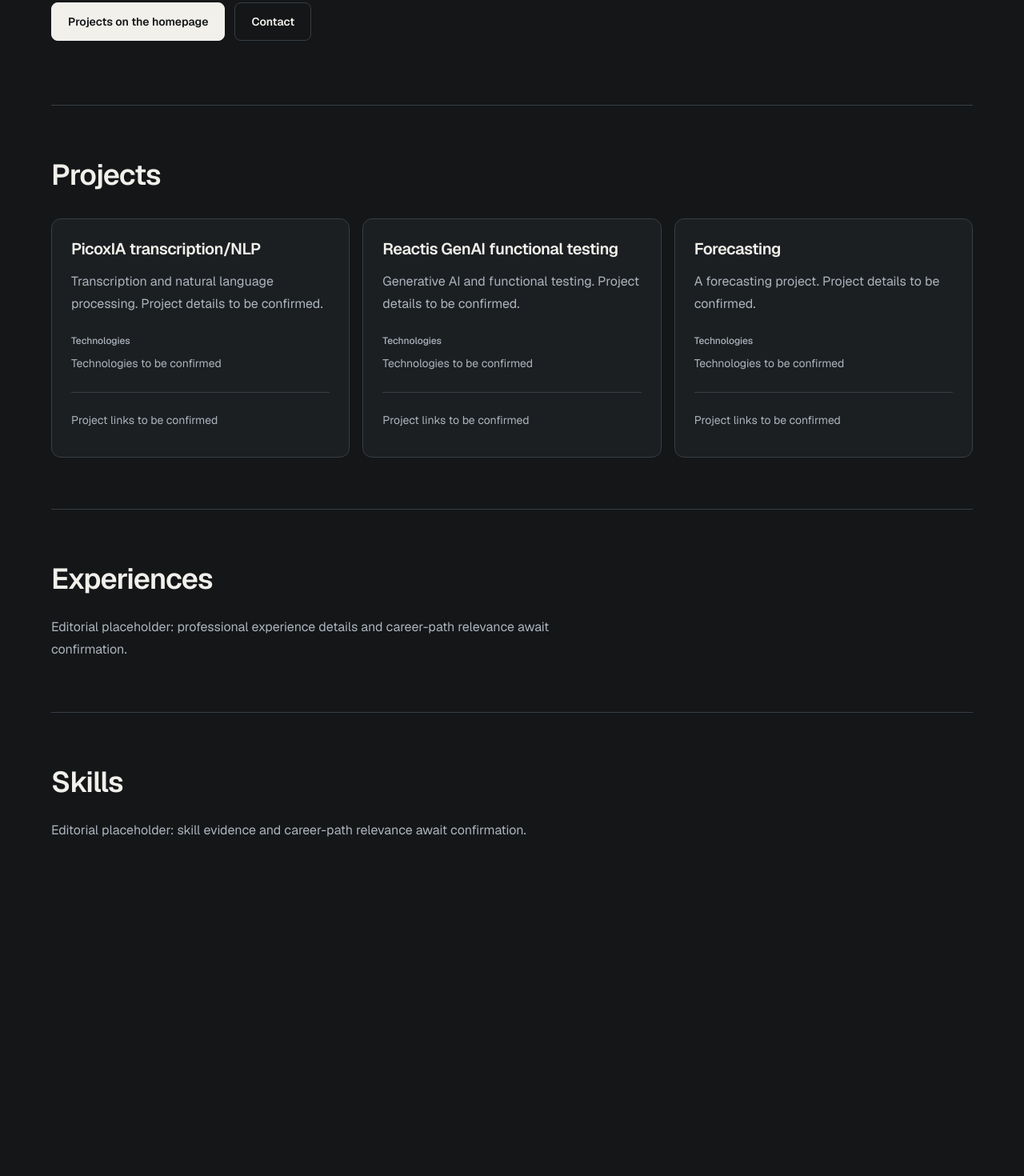
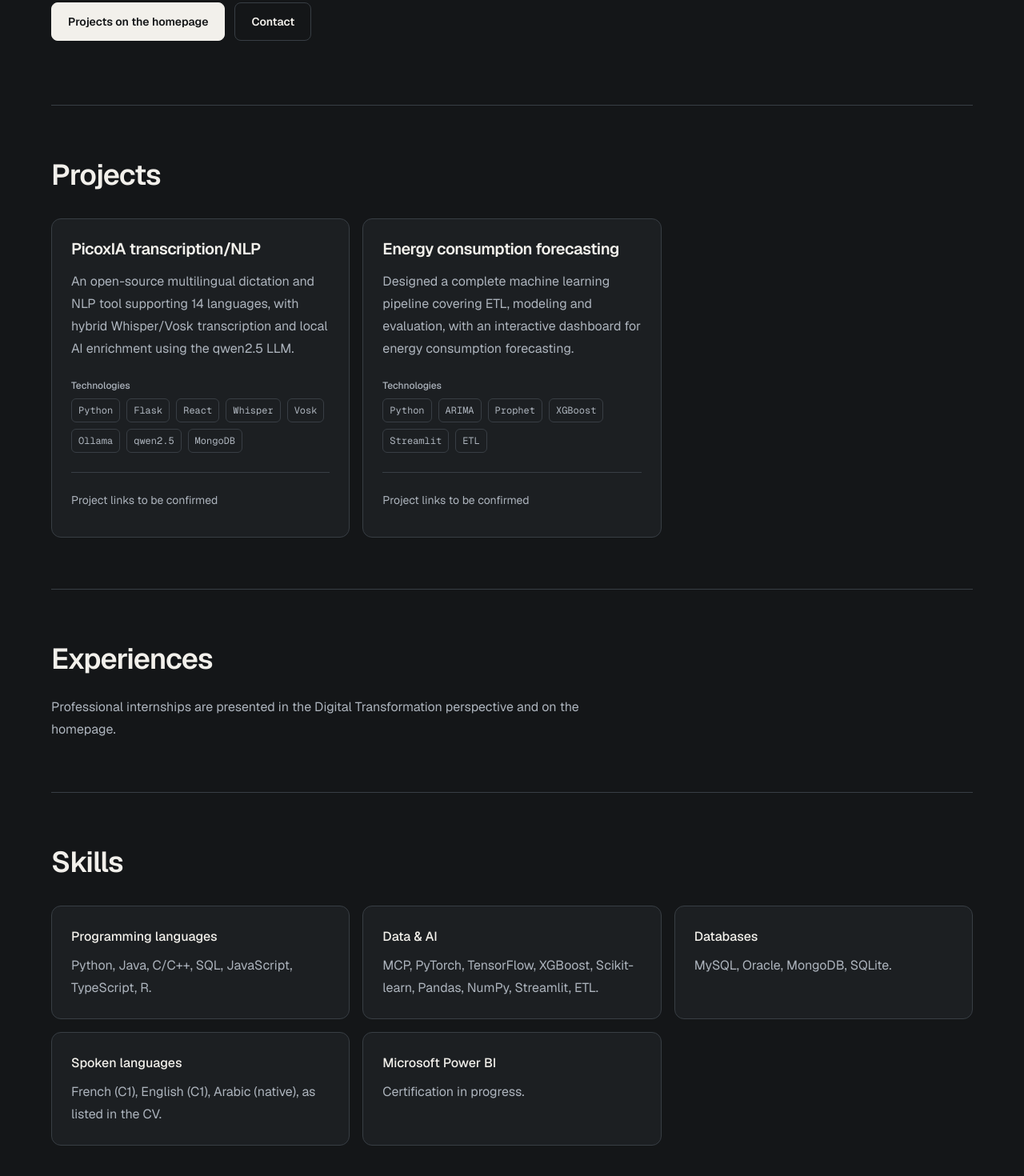
Before and after one commit to AbderahmaneYOUSFI/repo-yousfi, a Next.js app: page /paths/ai-data in a window 1280 px wide. Shown: the part 466-1936 px from the top of the page at 80% size. Before the commit the page ends 1630 px from the top, so only its background shows below. Built offline with nearby package versions, Linux system fonts and the light colour scheme.

Commit message:
feat: complete portfolio content and career paths

```diff
--- a/src/components/experience-list.tsx
+++ b/src/components/experience-list.tsx
@@ -2,7 +2,7 @@ import type { Experience } from "@/data/experiences";
 
 export function ExperienceList({ experiences }: { experiences: readonly Experience[] }) {
   if (experiences.length === 0) {
-    return <p className="mt-6 max-w-2xl leading-7 text-muted">Editorial placeholder: professional experience details and career-path relevance await confirmation.</p>;
+    return <p className="mt-6 max-w-2xl leading-7 text-muted">Professional internships are presented in the Digital Transformation perspective and on the homepage.</p>;
   }
 
   return (
--- a/src/components/skill-list.tsx
+++ b/src/components/skill-list.tsx
@@ -2,7 +2,7 @@ import type { Skill } from "@/data/skills";
 
 export function SkillList({ skills }: { skills: readonly Skill[] }) {
   if (skills.length === 0) {
-    return <p className="mt-6 max-w-2xl leading-7 text-muted">Editorial placeholder: skill evidence and career-path relevance await confirmation.</p>;
+    return <p className="mt-6 max-w-2xl leading-7 text-muted">No skills listed for this perspective yet.</p>;
   }
 
   return (
--- a/src/data/experiences.ts
+++ b/src/data/experiences.ts
@@ -9,10 +9,36 @@ export type Experience = Readonly<{
   careerPaths: readonly CareerPathSlug[];
 }>;
 
-// No professional experience is verified in repository source material.
-// ICOSNET is a project topic, not evidence of employment; Schneider Electric
-// has no source entry. Add records only after their facts are confirmed.
-export const experiences: readonly Experience[] = [];
+// Source: docs/content/cv-source.tex. Path relevance is editorial, not a job title.
+export const experiences: readonly Experience[] = [
+  {
+    id: "icosnet-2025",
+    organization: "ICOSNET SPA",
+    role: "Information Systems Management Intern",
+    period: "January–May 2025",
+    summary:
+      "Analyzed and modeled the software development process using BPMN. Structured project tracking data and defined KPIs for performance analysis. Established a continuous improvement approach based on quantitative indicators.",
+    careerPaths: ["digital"],
+  },
+  {
+    id: "schneider-electric-2024",
+    organization: "Schneider Electric Algeria",
+    role: "Quality Analyst Intern",
+    period: "March–April 2024",
+    summary:
+      "Analyzed quality data from ISO 9001 audits and identified areas for improvement. Tracked quality indicators and contributed to continuous improvement.",
+    careerPaths: ["digital"],
+  },
+  {
+    id: "schneider-electric-2023",
+    organization: "Schneider Electric Algeria",
+    role: "Process & Production Intern",
+    period: "March–April 2023",
+    summary:
+      "Analyzed production flows and used data to support performance optimization.",
+    careerPaths: ["digital"],
+  },
+];
 
 export function getExperiencesForPath(slug: CareerPathSlug): readonly Experience[] {
   return experiences.filter((experience) => experience.careerPaths.includes(slug));
--- a/src/data/profile.ts
+++ b/src/data/profile.ts
@@ -6,15 +6,19 @@ export type ProfileContact = {
 };
 
 // Add only confirmed personal destinations and an existing PDF from public/.
-const contact: ProfileContact = {};
+const contact: ProfileContact = {
+  email: "yousfi.abderrahmane02@gmail.com",
+  github: "https://github.com/AbderahmaneYOUSFI",
+  linkedin: "https://linkedin.com/in/abderrahmane02-yousfi",
+};
 
 export const profile = {
-  name: "Your Name",
-  role: "AI-Native Software Engineer",
+  name: "Abderrahmane Yousfi",
+  role: "M2 MIAGE · Applied AI & Industrial Engineering",
   intro:
-    "I design and build thoughtful digital products with modern web tools, clear systems thinking, and an eye for production quality.",
+    "Based in Nice, I am a Master 2 MIAGE student in the Applied Artificial Intelligence (IA2) track at Université Côte d’Azur, Sophia Antipolis (2025–present), and a 2025 Industrial Engineering graduate of ENSTA Alger. I combine full-stack development, AI and information systems, with projects spanning ML pipelines, multiplayer microservices and local NLP tools. I am seeking an AI developer internship starting in January 2027.",
   metadataDescription:
-    "Portfolio for Your Name, an AI-Native Software Engineer building thoughtful digital products.",
+    "Abderrahmane Yousfi — M2 MIAGE Applied AI student and Industrial Engineering graduate in Nice. Seeking an AI developer internship from January 2027.",
   ctas: {
     projects: {
       label: "View Projects",
@@ -26,8 +30,8 @@ export const profile = {
     },
   },
   projectSummary:
-    "Selected project case studies will highlight product thinking, technical decisions, and measurable outcomes.",
+    "Projects spanning multilingual transcription, multiplayer software, energy forecasting, information systems and database internals.",
   contactSummary:
-    "Contact links and a CV download appear here when available.",
+    "I am available for an AI developer internship starting in January 2027. Get in touch by email or connect with me on GitHub and LinkedIn.",
   contact,
 } as const;
--- a/src/data/projects.ts
+++ b/src/data/projects.ts
@@ -14,14 +14,14 @@ export type Project = Readonly<{
   links: readonly ProjectLink[];
 }>;
 
-// Names/topics come from the Feature 003 request. Path assignments are
-// provisional editorial choices; technologies and URLs await verification.
+// CV facts: docs/content/cv-source.tex. Retain unsourced legacy projects.
+// Editorial mappings and the MCP naming question: docs/content/content-review.md.
 export const projects: readonly Project[] = [
   {
     id: "picoxia",
     title: "PicoxIA transcription/NLP",
-    description: "Transcription and natural language processing. Project details to be confirmed.",
-    technologies: [],
+    description: "An open-source multilingual dictation and NLP tool supporting 14 languages, with hybrid Whisper/Vosk transcription and local AI enrichment using the qwen2.5 LLM.",
+    technologies: ["Python", "Flask", "React", "Whisper", "Vosk", "Ollama", "qwen2.5", "MongoDB"],
     careerPaths: ["ai-data", "software"],
     links: [],
   },
@@ -30,7 +30,8 @@ export const projects: readonly Project[] = [
     title: "Reactis GenAI functional testing",
     description: "Generative AI and functional testing. Project details to be confirmed.",
     technologies: [],
-    careerPaths: ["ai-data", "software"],
+    // CV does not verify this project's scope or path memberships.
+    careerPaths: [],
     links: [],
   },
   {
@@ -38,30 +39,47 @@ export const projects: readonly Project[] = [
     title: "Quiz Game",
     description: "A quiz game. Project details to be confirmed.",
     technologies: [],
-    careerPaths: ["software"],
+    // Keep separate from Faraway; relevance awaits supporting details.
+    careerPaths: [],
     links: [],
   },
   {
     id: "forecasting",
-    title: "Forecasting",
-    description: "A forecasting project. Project details to be confirmed.",
-    technologies: [],
+    title: "Energy consumption forecasting",
+    description: "Designed a complete machine learning pipeline covering ETL, modeling and evaluation, with an interactive dashboard for energy consumption forecasting.",
+    technologies: ["Python", "ARIMA", "Prophet", "XGBoost", "Streamlit", "ETL"],
     careerPaths: ["ai-data"],
     links: [],
   },
   {
     id: "icosnet",
     title: "ICOSNET process improvement",
-    description: "Process improvement. Project details to be confirmed.",
-    technologies: [],
+    description: "Work during the January–May 2025 information systems internship: BPMN modeling of software development, structured project tracking data and KPI definition to support continuous improvement.",
+    technologies: ["BPMN"],
     careerPaths: ["digital"],
     links: [],
   },
   {
     id: "thais-mcp-server",
-    title: "Thaïs MCP Server",
-    description: "An MCP server project. Project details to be confirmed.",
-    technologies: [],
+    title: "MCP Server — Hotel PMS integration",
+    description: "Processed and secured data flows through REST APIs to integrate a hotel property management system with Claude Desktop.",
+    technologies: ["Node.js", "TypeScript", "JWT", "REST API", "MCP"],
+    careerPaths: ["software"],
+    links: [],
+  },
+  {
+    id: "faraway",
+    title: "Faraway — Multiplayer card game",
+    description: "A microservices architecture covering authentication, lobby, game and AI services, with Python bots, real-time WebSocket communication and Docker CI/CD.",
+    technologies: ["Angular", "Spring Boot", "FastAPI", "Docker", "WebSocket", "Eureka", "Python"],
+    careerPaths: ["software"],
+    links: [],
+  },
+  {
+    id: "database-simulation",
+    title: "Oracle-style database simulation",
+    description: "Implemented database management mechanisms in Python, including buffer management, transactions and ACID properties.",
+    technologies: ["Python"],
     careerPaths: ["software"],
     links: [],
   },
--- a/src/data/skills.ts
+++ b/src/data/skills.ts
@@ -7,9 +7,82 @@ export type Skill = Readonly<{
   careerPaths: readonly CareerPathSlug[];
 }>;
 
-// Project topics, academic positioning and this repository's dependencies
-// do not verify a personal skill inventory. Await confirmed evidence.
-export const skills: readonly Skill[] = [];
+// Groups use the existing card model; no proficiency ratings are inferred.
+// Source: docs/content/cv-source.tex. Membership describes editorial relevance.
+export const skills: readonly Skill[] = [
+  {
+    id: "languages",
+    name: "Programming languages",
+    context: "Python, Java, C/C++, SQL, JavaScript, TypeScript, R.",
+    careerPaths: ["ai-data", "software"],
+  },
+  {
+    id: "frameworks",
+    name: "Web frameworks & APIs",
+    context: "Angular, Spring Boot, Node.js, Express, REST APIs.",
+    careerPaths: ["software"],
+  },
+  {
+    id: "data-ai",
+    name: "Data & AI",
+    context: "MCP, PyTorch, TensorFlow, XGBoost, Scikit-learn, Pandas, NumPy, Streamlit, ETL.",
+    careerPaths: ["ai-data"],
+  },
+  {
+    id: "databases",
+    name: "Databases",
+    context: "MySQL, Oracle, MongoDB, SQLite.",
+    careerPaths: ["ai-data", "software"],
+  },
+  {
+    id: "development-tools",
+    name: "Development & cloud tools",
+    context: "Git, Docker, AWS, Postman.",
+    careerPaths: ["software"],
+  },
+  {
+    id: "engineering-tools",
+    name: "Engineering & project tools",
+    context: "Jira, MATLAB, SAP, MS Project.",
+    careerPaths: ["digital"],
+  },
+  {
+    id: "modeling",
+    name: "Systems & process modeling",
+    context: "UML, BPMN, ArchiMate.",
+    careerPaths: ["digital"],
+  },
+  {
+    id: "methods",
+    name: "Delivery & continuous improvement",
+    context: "Agile/Scrum, Lean, Six Sigma; ISO 9001, ISO 27001, ISO 14001.",
+    careerPaths: ["digital"],
+  },
+  {
+    id: "spoken-languages",
+    name: "Spoken languages",
+    context: "French (C1), English (C1), Arabic (native), as listed in the CV.",
+    careerPaths: ["ai-data", "software", "digital"],
+  },
+  {
+    id: "process-certifications",
+    name: "Process & delivery certifications",
+    context: "Lean Six Sigma Yellow Belt (Process Improvement, Data Analysis); Scrum Foundations (Agile Project Management).",
+    careerPaths: ["digital"],
+  },
+  {
+    id: "software-certifications",
+    name: "Software & cloud certifications",
+    context: "Green Computing & Sustainable Software Engineering; AWS Academy Cloud Foundations & Cloud Developing.",
+    careerPaths: ["software"],
+  },
+  {
+    id: "power-bi",
+    name: "Microsoft Power BI",
+    context: "Certification in progress.",
+    careerPaths: ["ai-data", "digital"],
+  },
+];
 
 export function getSkillsForPath(slug: CareerPathSlug): readonly Skill[] {
   return skills.filter((skill) => skill.careerPaths.includes(slug));
```
Also changed, not shown: 2 other files (tests, documents, lock files or other folders).
